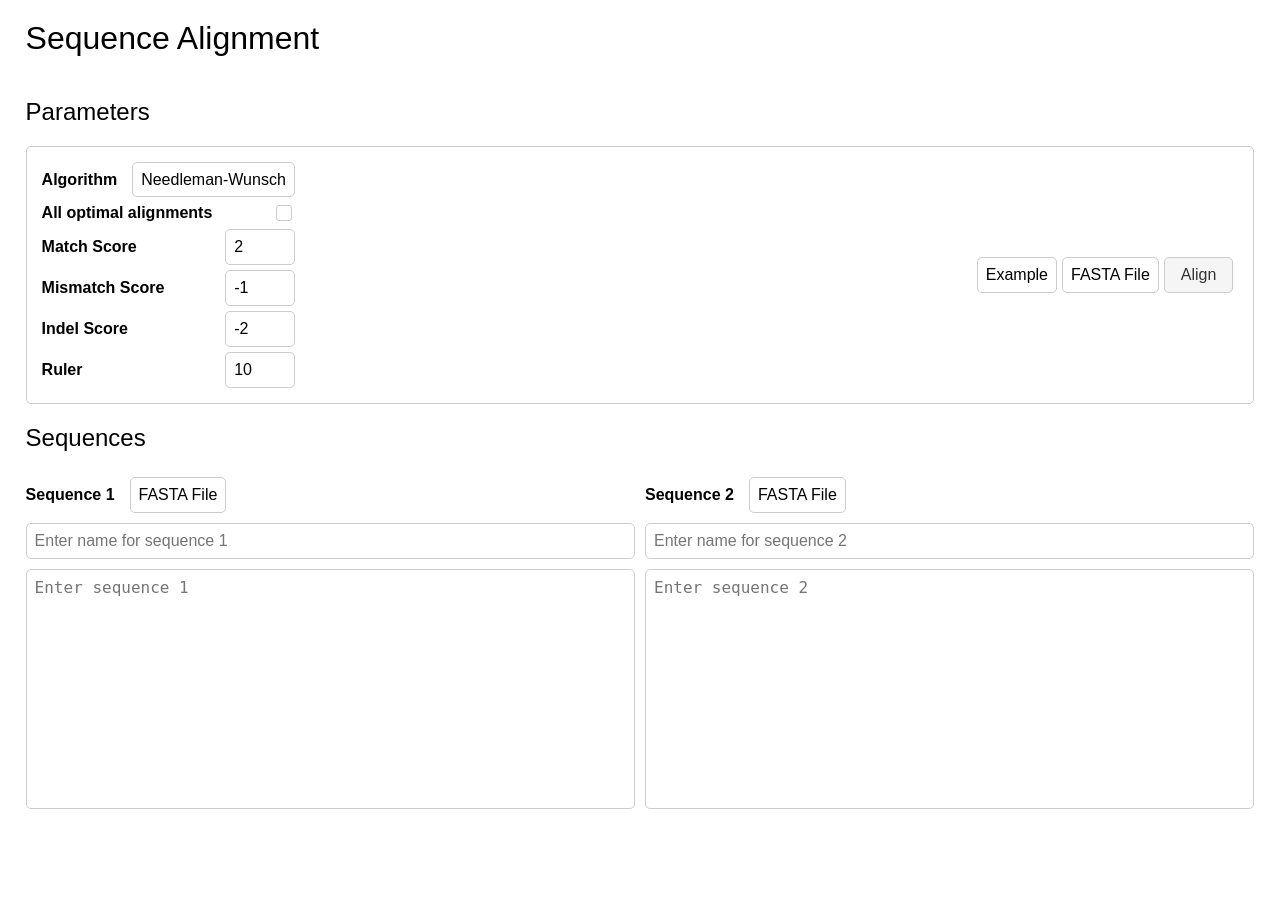
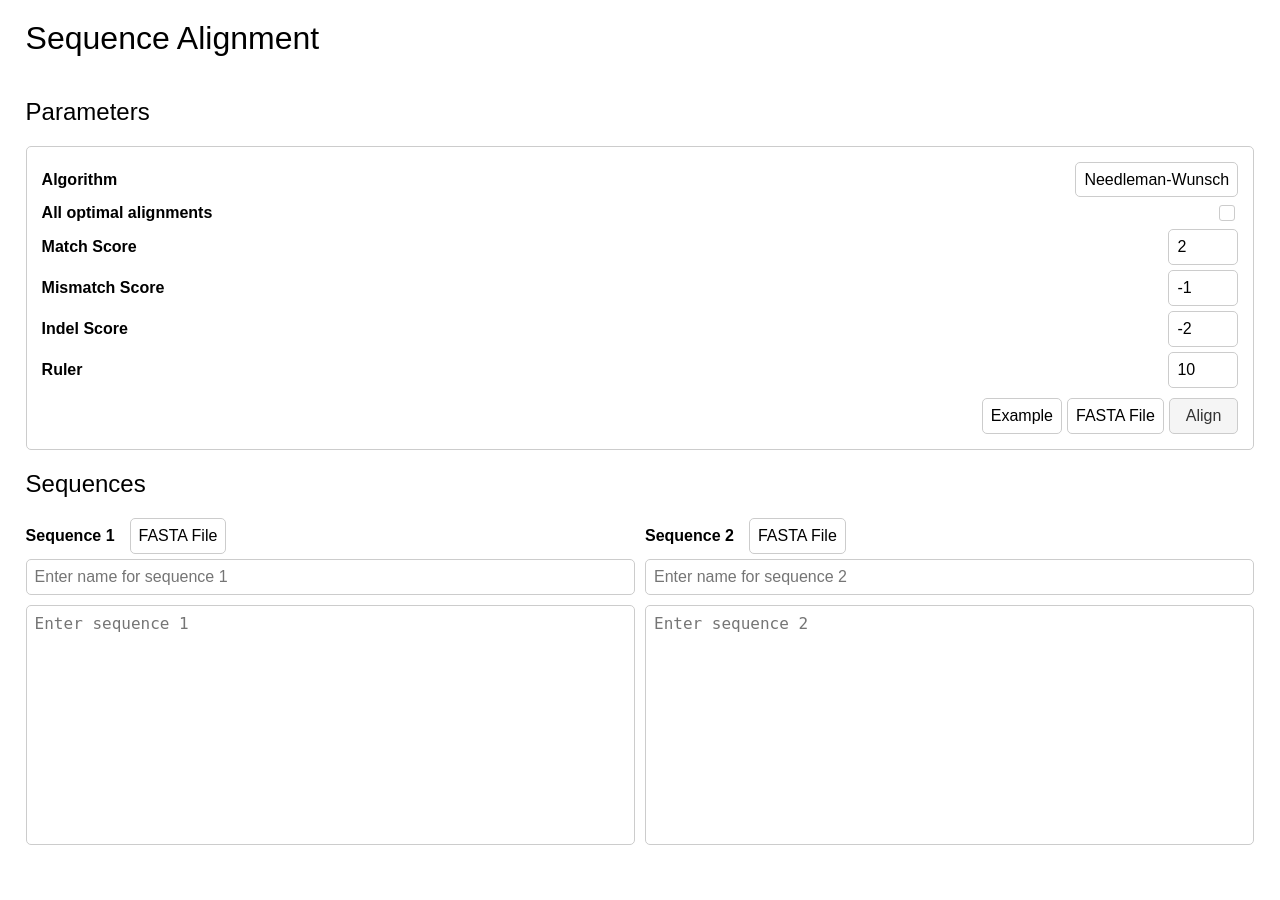
Before and after one commit to Michael-Williams49/sa, a Flask app: page / in a window 1280 px wide. Shown: the part 27-927 px from the top of the page. Before the commit the page ends 836 px from the top, so only its background shows below. Run offline with Flask 3, Linux system fonts and the light colour scheme.

Commit message:
bug fixes

```diff
--- a/static/styles.css
+++ b/static/styles.css
@@ -33,7 +33,7 @@ h2 {
     padding: 10px;
     border: 1px solid #ccc;
     border-radius: 5px;
-    display: flex;
+    /* display: flex; */
     flex-wrap: wrap;
     justify-content: space-between;
     margin-bottom: 20px;
@@ -54,9 +54,9 @@ h2 {
 
 .parameter-button {
     font-size: 16px;
-    margin: 5px;
     margin-left: auto;
     display: flex;
+    justify-content: right;
     align-items: center;
     flex-wrap: wrap;
 }
@@ -113,6 +113,7 @@ input[type="number"]:focus {
 select {
     margin-left: 5px;
     font-weight: normal;
+    color: black;
     padding: 8px;
     font-size: 16px;
     border: 1px solid #ccc;
@@ -159,6 +160,14 @@ select:active {
     display: flex;
     justify-content: space-between;
     margin-bottom: 20px;
+}
+
+.input-button {
+    font-size: 16px;
+    margin-left: auto;
+    display: flex;
+    align-items: center;
+    flex-wrap: wrap;
 }
 
 .sequence-input {
--- a/templates/index.html
+++ b/templates/index.html
@@ -53,7 +53,7 @@
             <h2>Sequences</h2>
             <div class="input-section">
                 <div class="sequence-input">
-                    <div class="parameter-button">
+                    <div class="input-button">
                         <label for="seq1-name">Sequence 1</label>
                         <input type="file" id="seq1-file" accept=".fasta,.fa,.fna" hidden>
                         <label for="seq1-file" class="file-button">FASTA File</label>
@@ -62,7 +62,7 @@
                     <textarea id="seq1" name="seq1_sequence" placeholder="Enter sequence 1">{{ seq1_sequence }}</textarea>
                 </div>
                 <div class="sequence-input">
-                    <div class="parameter-button">
+                    <div class="input-button">
                         <label for="seq2-name">Sequence 2</label>
                         <input type="file" id="seq2-file" accept=".fasta,.fa,.fna" hidden>
                         <label for="seq2-file" class="file-button">FASTA File</label>
```
